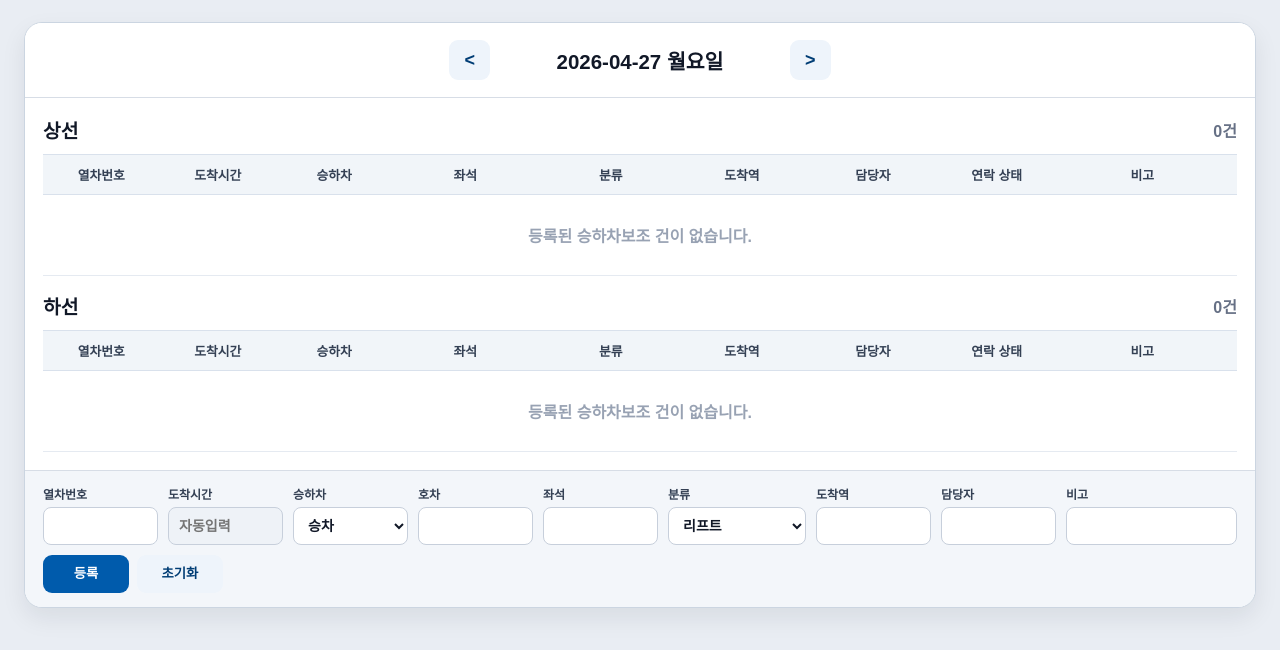
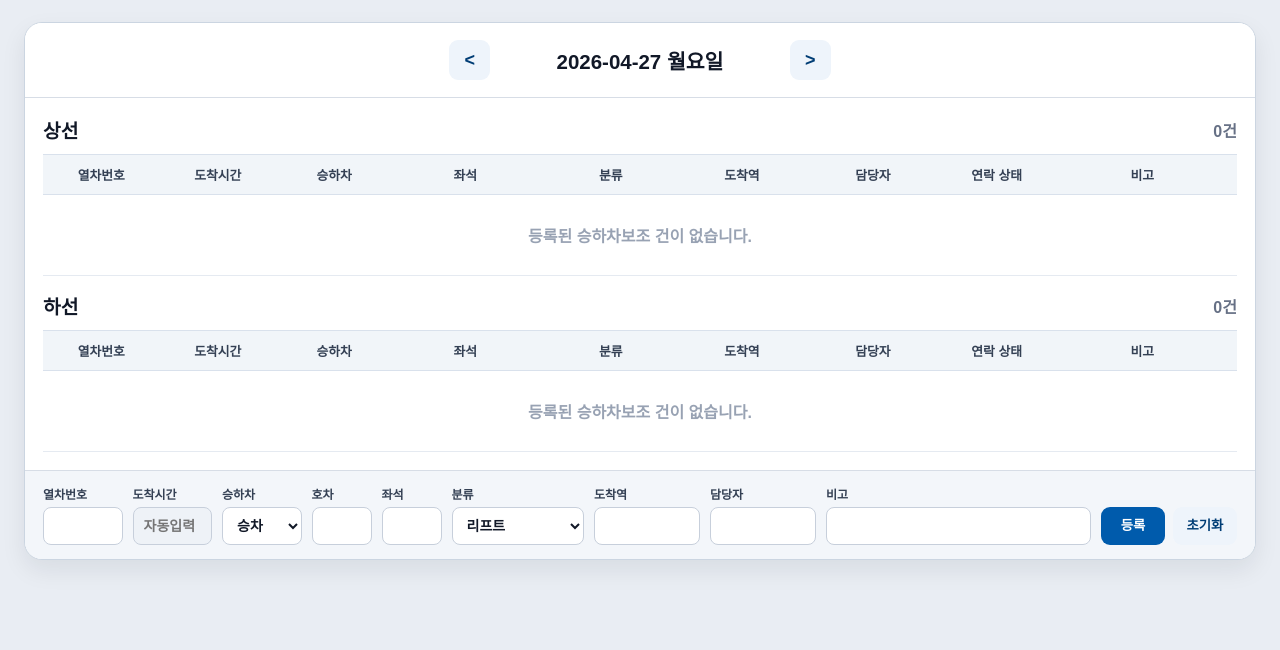
Before and after one commit to owlsleep315/Yrois, a React (Vite) app: page /#/admin in a window 1280 px wide. Shown: the top 650 px of the page. Built offline with nearby package versions, Linux system fonts and the light colour scheme.

Commit message:
비고칸 span2 삭제 버튼이 한줄에 들어가게

```diff
--- a/src/App.css
+++ b/src/App.css
@@ -227,16 +227,16 @@
 .formbar {
   display: grid;
   grid-template-columns:
-  minmax(70px, 1fr)  /* 열차번호 */
-  minmax(70px, 1fr)  /* 도착시간 */
-  minmax(70px, 1fr)  /* 승하차 */
-  minmax(60px, 1fr)  /* 호차 */
-  minmax(60px, 1fr)  /* 좌석 */
-  minmax(100px, 1.2fr) /* 분류 */
-  minmax(90px, 1fr)  /* 도착역 */
-  minmax(90px, 1fr)  /* 담당자 */
-  minmax(140px, 1.4fr) /* 비고 */
-  auto; /* 버튼 그룹 */
+    minmax(70px, 0.3fr)   /* 열차번호 */
+    minmax(70px, 0.3fr)   /* 도착시간 */
+    minmax(70px, 0.3fr)   /* 승하차 */
+    minmax(60px, 0.2fr)   /* 호차 */
+    minmax(60px, 0.2fr)   /* 좌석 */
+    minmax(100px, 0.5fr)     /* 분류 */
+    minmax(90px, 0.4fr)   /* 도착역 */
+    minmax(90px, 0.4fr)   /* 담당자 */
+    minmax(140px, 1fr)  /* 비고 */
+    max-content;          /* 버튼 그룹 */
   gap: 10px;
   padding: 14px 18px;
   background: #f3f6fa;
@@ -244,14 +244,34 @@
   align-items: end;
 }
 
+.form-actions {
+  display: flex;
+  gap: 8px;
+  align-items: end;
+  justify-content: flex-start;
+  width: max-content;
+  white-space: nowrap;
+}
+
+.form-actions .btn {
+  display: inline-flex;
+  align-items: center;
+  justify-content: center;
+  min-width: 64px;
+  height: 38px;
+  padding: 0 12px;
+  white-space: nowrap;
+  word-break: keep-all;
+  line-height: 1;
+  box-sizing: border-box;
+  text-align: center;
+  flex-shrink: 0;
+}
+
 .field {
   display: flex;
   flex-direction: column;
   gap: 5px;
-}
-
-.field-wide {
-  grid-column: span 2;
 }
 
 .field span {
@@ -289,29 +309,6 @@
 
 .memo-field {
   grid-column: span 2;
-}
-
-
-.form-actions {
-  display: flex;
-  gap: 8px;
-  align-items: end;
-  justify-content: flex-start;
-  min-width: max-content;
-}
-
-.form-actions .btn {
-  display: flex;
-  align-items: center;
-  justify-content: center;
-  min-width: 86px;
-  height: 38px;
-  padding: 0 14px;
-  white-space: nowrap;
-  line-height: 1.2;
-  box-sizing: border-box;
-  text-align: center;
-  flex-shrink: 0;
 }
 
 .context-delete {
```
Also changed, not shown: 1 other file (tests, documents, lock files or other folders).
